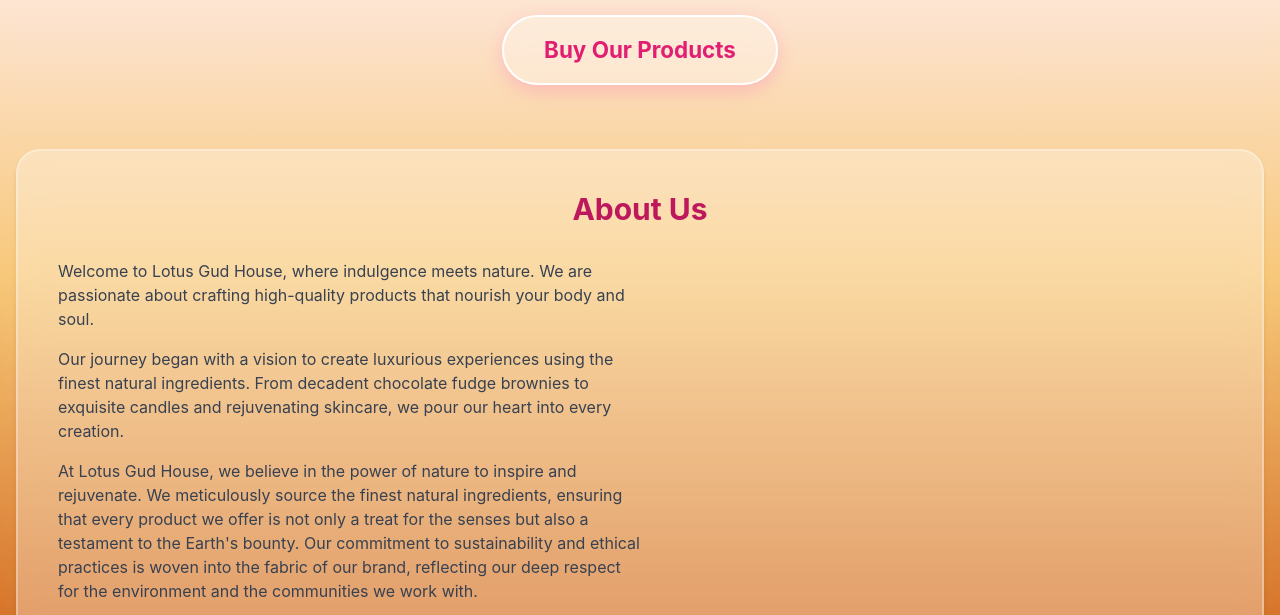
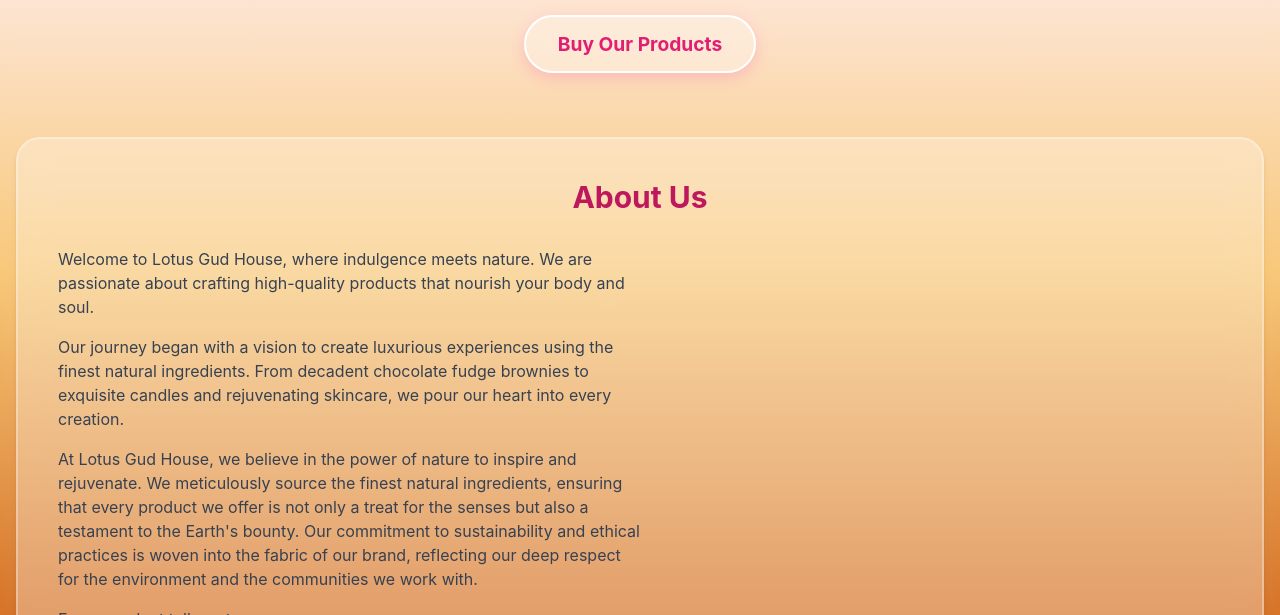
Before and after one commit to lotusgudhouse/lotusgudhouse.github.io, a plain HTML site: page index.html in a window 1280 px wide. Shown: the part 485-1100 px from the top of the page. Drawn offline with nearby package versions, Linux system fonts and the light colour scheme.

Commit message:
Update index.html

```diff
--- a/index.html
+++ b/index.html
@@ -179,19 +179,19 @@
             border: 2px solid #FFFFFF;
             color: #E21E72; /* Darker pink text */
             font-weight: bold;
-            padding: 1rem 2.5rem;
+            padding: 0.8rem 2rem;
             border-radius: 100px;
-            box-shadow: 0 6px 18px rgba(255, 105, 180, 0.3);
+            box-shadow: 0 5px 15px rgba(255, 105, 180, 0.3);
             transition: background-color 0.3s ease, transform 0.2s ease, box-shadow 0.2s ease, color 0.3s ease; /* Added color transition */
-            font-size: 1.4rem;
+            font-size: 1.2rem;
             cursor: pointer;
             position: relative;
             overflow: hidden; /* For the pseudo-element */
         }
 
         #products-button:hover {
-            transform: scale(1.06);
-            box-shadow: 0 8px 24px rgba(255, 105, 180, 0.4);
+            transform: scale(1.04);
+            box-shadow: 0 6px 18px rgba(255, 105, 180, 0.4);
         }
 
         #products-button:active {
```
